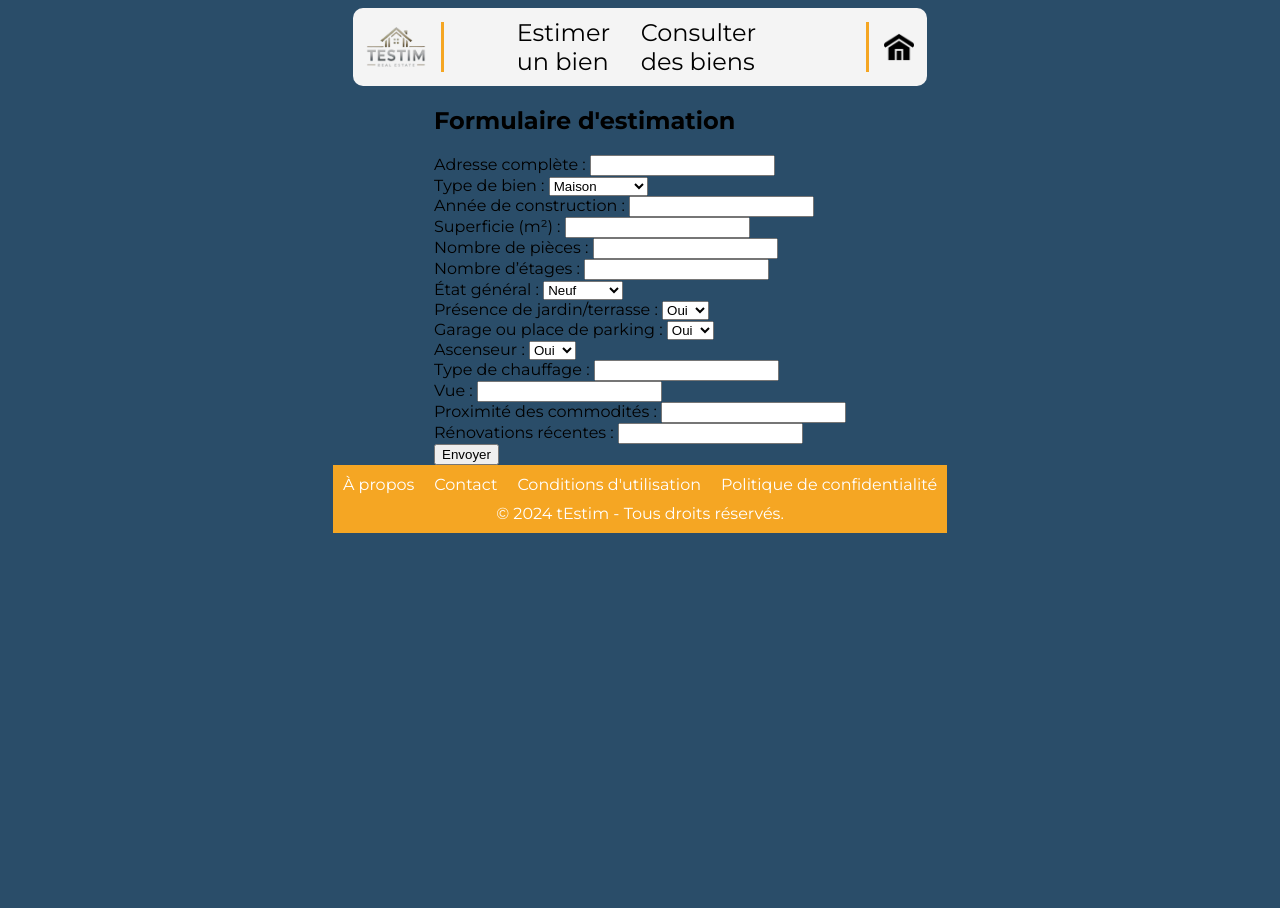
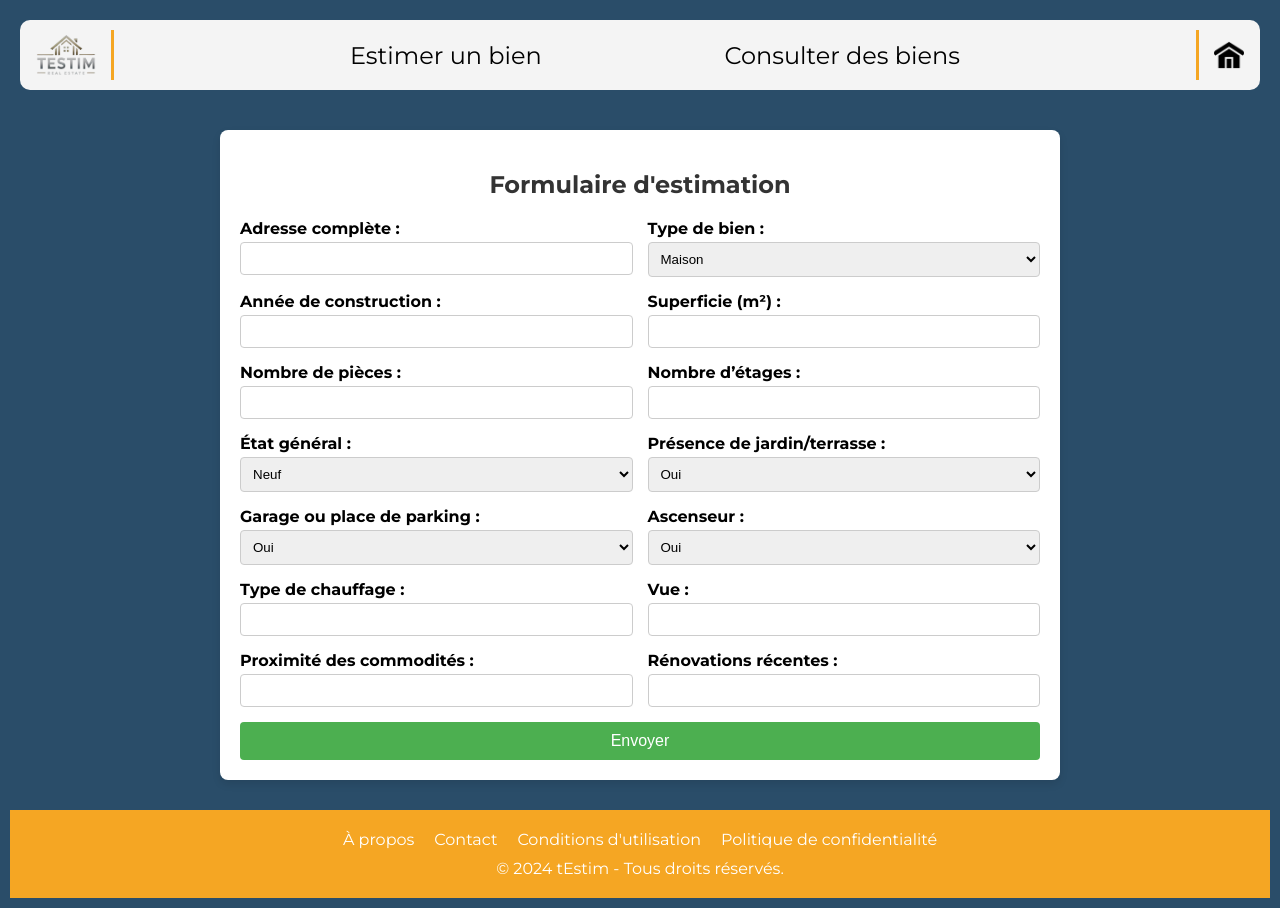
Before and after one commit to Ewelx/EstimationDeBienBordeaux, a Flask app: page /estimerbien in a window 1280 px wide. Before the commit the page ends 533 px from the top, so only its background shows below. Run offline with Flask 3, Linux system fonts and the light colour scheme.

Commit message:
correctif formulaire

```diff
--- a/app/static/css/estimerbien.css
+++ b/app/static/css/estimerbien.css
@@ -1,32 +1,36 @@
-
-        /* Image de fond couvrant toute la page */
+/* Styles de base pour la mise en page */
 body {
-            margin: 0;
-            font-family: Arial, sans-serif;
-            background-image: url('../static/image/logo.webp');
-            background-size: cover;
-            background-position: center;
     display: flex;
     flex-direction: column;
     min-height: 100vh;
+    margin: 0;
+    background-color: #f5f5f5;
+    font-family: Arial, sans-serif;
 }
 
-        /* Conteneur principal */
+header, footer {
+    background-color: #2A4D69;;
+    color: #fff;
+    padding: 10px;
+    text-align: center;
+}
+
+/* Centrage du formulaire */
 .container {
-            flex: 1;
     display: flex;
     justify-content: center;
     align-items: center;
+    flex-grow: 1;
     padding: 20px;
+    background-color: #2A4D69;
 }
 
-        /* Conteneur du formulaire */
 .form-container {
-            background: rgba(255, 255, 255, 0.8);
-            padding: 20px 40px;
-            border-radius: 10px;
-            box-shadow: 0 4px 8px rgba(0, 0, 0, 0.3);
-            max-width: 600px;
+    background-color: #ffffff;
+    padding: 20px;
+    border-radius: 8px;
+    box-shadow: 0 4px 8px rgba(0, 0, 0, 0.1);
+    max-width: 800px;
     width: 100%;
 }
 
@@ -35,51 +39,40 @@
     color: #333;
 }
 
-        /* Style du formulaire en grille */
+/* Disposition en deux colonnes */
 .form-grid {
     display: grid;
     grid-template-columns: 1fr 1fr;
-            gap: 20px;
+    gap: 15px;
 }
 
-        /* Style des champs de formulaire */
 label {
     font-weight: bold;
-            margin-top: 10px;
-            display: inline-block;
 }
 
-        input, select {
+input[type="text"],
+input[type="number"],
+select {
     width: 100%;
     padding: 8px;
-            margin-top: 5px;
+    margin-top: 4px;
     border: 1px solid #ccc;
-            border-radius: 5px;
+    border-radius: 4px;
     box-sizing: border-box;
 }
 
-        /* Style du bouton d'envoi */
+/* Bouton de soumission en pleine largeur */
 .submit-button {
     grid-column: span 2;
+    padding: 10px;
     background-color: #4CAF50;
     color: white;
-            padding: 10px;
     border: none;
-            border-radius: 5px;
+    border-radius: 4px;
+    font-size: 16px;
     cursor: pointer;
-            width: 100%;
-            text-align: center;
 }
 
 .submit-button:hover {
     background-color: #45a049;
 }
-
-        /* Positionnement fixe du header et du footer */
-        header, footer {
-            width: 100%;
-            background-color: rgba(255, 255, 255, 0.9);
-            padding: 10px 0;
-            text-align: center;
-            position: relative;
-        }
--- a/app/templates/estimerbien.html
+++ b/app/templates/estimerbien.html
@@ -3,13 +3,11 @@
 <head>
     <meta charset="UTF-8">
     <meta name="viewport" content="width=device-width, initial-scale=1.0">
-
-    <title>Estimer un bien / tEstim</title>
-    <link rel="icon" href="../static/image/darkened_logo_testim.png" type="image/x-icon">
-
+    <title>Estimation d'un bien</title>
+    <link rel="stylesheet" href="../static/css/styles.css">
+    <link rel="stylesheet" href="../static/css/estimerbien.css">
 </head>
-<body style="display: flex; flex-direction: column; align-items: center;">
-
+<body>
 
     <header>
         {% include 'header.html' %}
@@ -24,7 +22,6 @@
                     <label for="adresse">Adresse complète :</label>
                     <input type="text" id="adresse" name="adresse">
                 </div>
-
                 <div>
                     <label for="type_bien">Type de bien :</label>
                     <select id="type_bien" name="type_bien">
@@ -33,28 +30,22 @@
                         <option value="terrain">Terrain</option>
                     </select>
                 </div>
-
                 <div>
                     <label for="annee_construction">Année de construction :</label>
                     <input type="number" id="annee_construction" name="annee_construction">
                 </div>
-
-
                 <div>
                     <label for="superficie">Superficie (m²) :</label>
                     <input type="number" id="superficie" name="superficie">
                 </div>
-
                 <div>
                     <label for="nombre_pieces">Nombre de pièces :</label>
                     <input type="number" id="nombre_pieces" name="nombre_pieces">
                 </div>
-
                 <div>
                     <label for="nombre_etages">Nombre d’étages :</label>
                     <input type="number" id="nombre_etages" name="nombre_etages">
                 </div>
-
                 <div>
                     <label for="etat_general">État général :</label>
                     <select id="etat_general" name="etat_general">
@@ -63,7 +54,6 @@
                         <option value="a_renover">À rénover</option>
                     </select>
                 </div>
-
                 <div>
                     <label for="jardin_terrasse">Présence de jardin/terrasse :</label>
                     <select id="jardin_terrasse" name="jardin_terrasse">
@@ -71,7 +61,6 @@
                         <option value="non">Non</option>
                     </select>
                 </div>
-
                 <div>
                     <label for="garage_parking">Garage ou place de parking :</label>
                     <select id="garage_parking" name="garage_parking">
@@ -79,7 +68,6 @@
                         <option value="non">Non</option>
                     </select>
                 </div>
-
                 <div>
                     <label for="ascenseur">Ascenseur :</label>
                     <select id="ascenseur" name="ascenseur">
@@ -87,27 +75,22 @@
                         <option value="non">Non</option>
                     </select>
                 </div>
-
                 <div>
                     <label for="type_chauffage">Type de chauffage :</label>
                     <input type="text" id="type_chauffage" name="type_chauffage">
                 </div>
-
                 <div>
                     <label for="vue">Vue :</label>
                     <input type="text" id="vue" name="vue">
                 </div>
-
                 <div>
                     <label for="proximite">Proximité des commodités :</label>
                     <input type="text" id="proximite" name="proximite">
                 </div>
-
                 <div>
                     <label for="renovations">Rénovations récentes :</label>
                     <input type="text" id="renovations" name="renovations">
                 </div>
-
                 <button type="submit" class="submit-button">Envoyer</button>
             </form>
         </div>
```
Lines whose indentation alone changed are shown as unchanged.
